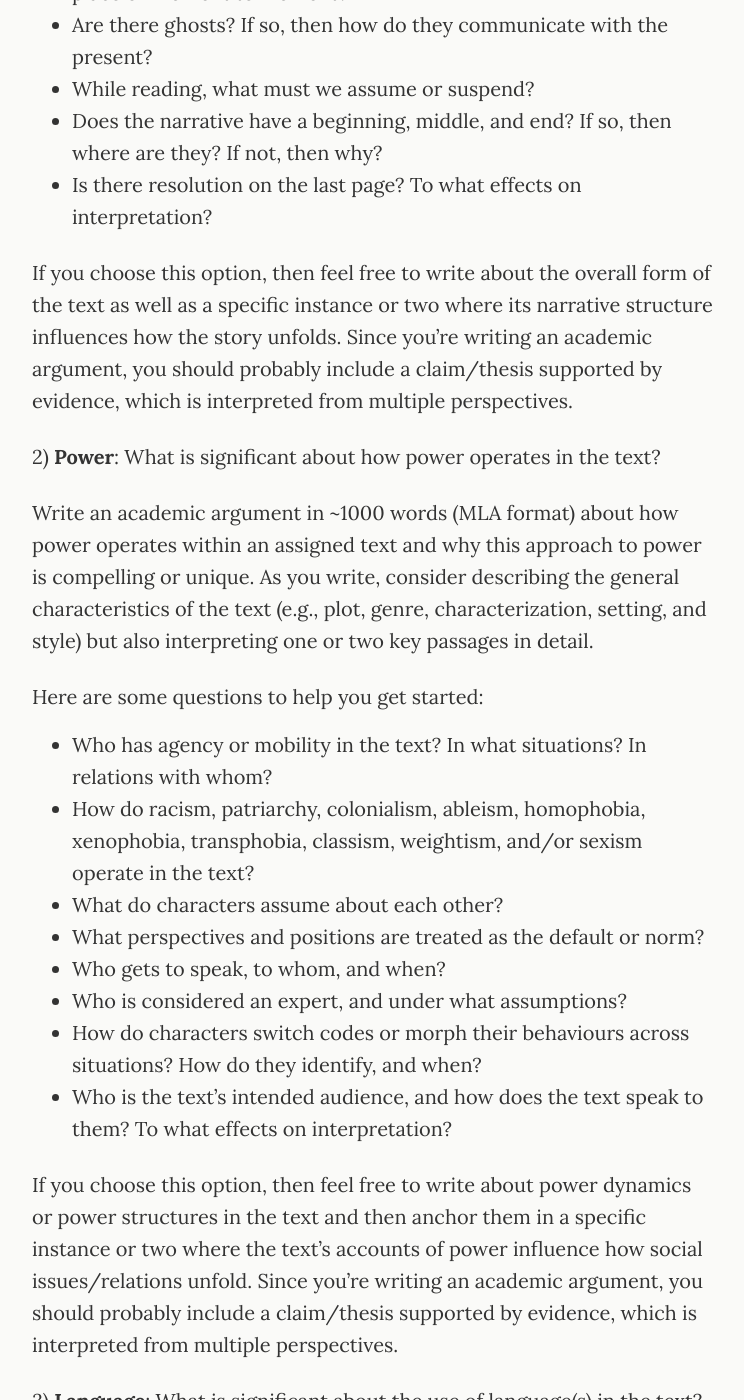
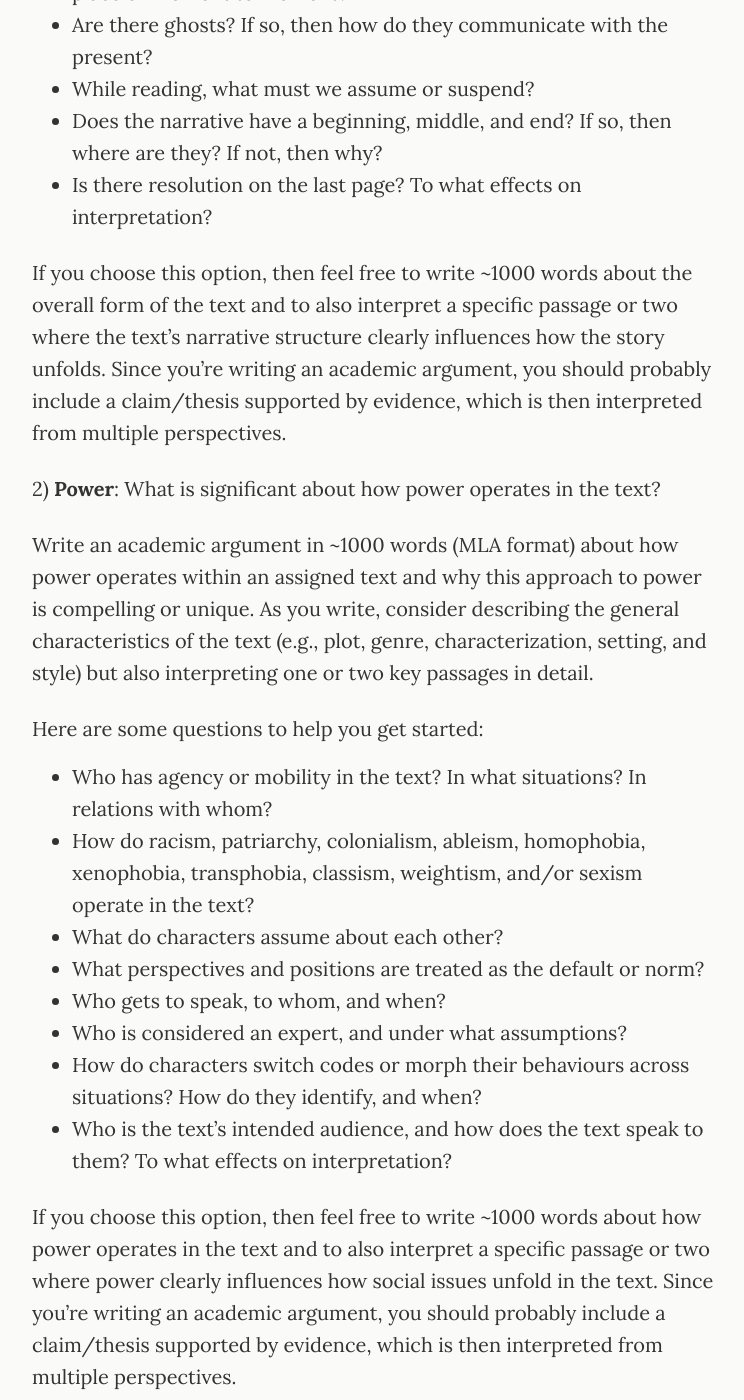
Before and after one commit to jentery/429c, a Jekyll site: the page built from _pages/analysis.md, in a window 1280 px wide and 1400 px high, scrolled down 874 px. Shown: the whole window, without its empty margins (266-1010 px from the left). Built offline with Jekyll 4.4.1, drawn with Linux system fonts in a browser that asks for light colours; some of the changed text lies outside the part shown.

Commit message:
Update analysis.md

```diff
--- a/_pages/analysis.md
+++ b/_pages/analysis.md
@@ -23,7 +23,7 @@ Here are some questions to help you get started:
 * Does the narrative have a beginning, middle, and end? If so, then where are they? If not, then why?
 * Is there resolution on the last page? To what effects on interpretation?
 
-If you choose this option, then feel free to write about the overall form of the text as well as a specific instance or two where its narrative structure influences how the story unfolds. Since you're writing an academic argument, you should probably include a claim/thesis supported by evidence, which is interpreted from multiple perspectives.
+If you choose this option, then feel free to write ~1000 words about the overall form of the text and to also interpret a specific passage or two where the text's narrative structure clearly influences how the story unfolds. Since you're writing an academic argument, you should probably include a claim/thesis supported by evidence, which is then interpreted from multiple perspectives.
 
 2) **Power**: What is significant about how power operates in the text?
 
@@ -40,7 +40,7 @@ Here are some questions to help you get started:
 * How do characters switch codes or morph their behaviours across situations? How do they identify, and when?
 * Who is the text’s intended audience, and how does the text speak to them? To what effects on interpretation?
 
-If you choose this option, then feel free to write about power dynamics or power structures in the text and then anchor them in a specific instance or two where the text's accounts of power influence how social issues/relations unfold. Since you're writing an academic argument, you should probably include a claim/thesis supported by evidence, which is interpreted from multiple perspectives.
+If you choose this option, then feel free to write ~1000 words about how power operates in the text and to also interpret a specific passage or two where power clearly influences how social issues unfold in the text. Since you're writing an academic argument, you should probably include a claim/thesis supported by evidence, which is then interpreted from multiple perspectives.
 
 3) **Language**: What is significant about the use of language(s) in the text?
 
@@ -62,4 +62,4 @@ Here are some questions to help you get started:
 * How does the language represent or perform history?
 * Does the language correspond with your everyday life? What must you translate or look up? To what effects on interpretation?
 
-If you choose this option, then feel free to write about the overall use of language(s) in the text and then anchor it in a specific instance or two where language influences how communication unfolds. Since you're writing an academic argument, you should probably include a claim/thesis supported by evidence, which is interpreted from multiple perspectives.
+If you choose this option, then feel free to write about the overall use of language(s) in the text and to also interpret a specific passage or two where language influences how communication unfolds in the text. Since you're writing an academic argument, you should probably include a claim/thesis supported by evidence, which is then interpreted from multiple perspectives.
```
